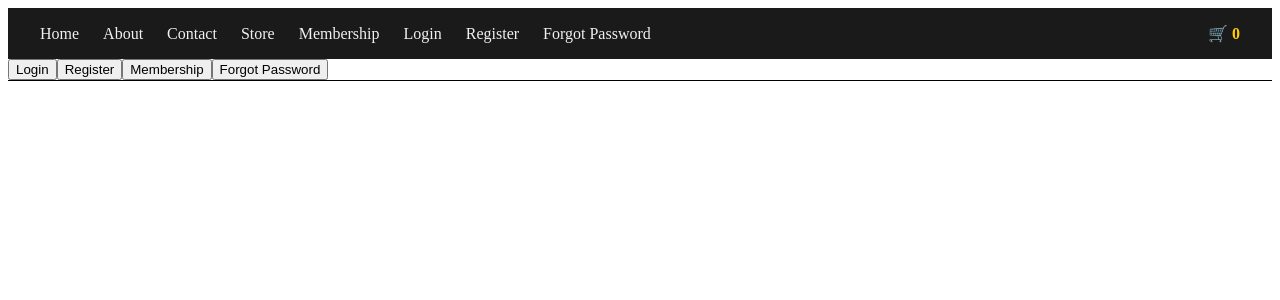
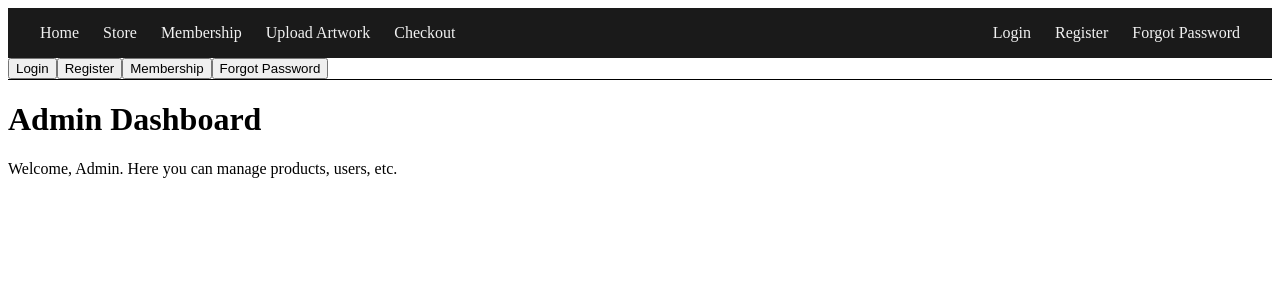
Before and after one commit to outlandi-co/shopping-site, a React (Vite) app: page /admin in a window 1280 px wide. Shown: the top 300 px of the page. Built offline with nearby package versions, Linux system fonts and the light colour scheme.

Commit message:
updated navBar.scss, created adminpage, updated navbar.jsx

```diff
--- a/src/AppRoutes.jsx
+++ b/src/AppRoutes.jsx
@@ -10,6 +10,9 @@ import CheckoutPage from './pages/CheckOutPage/CheckOutPage';
 import Store from './pages/Store';
 import ProductDetail from './pages/ProductDetail';
 import ForgotPasswordPage from './pages/ForgotPasswordPage/ForgotPasswordPage';
+import AdminPage from './pages/AdminPage/AdminPage';
+
+
 
 const AppRoutes = ({
   isAuthenticated,
@@ -73,6 +76,8 @@ const AppRoutes = ({
         />
         <Route path="/product/:id" element={<ProductDetail />} />
         <Route path="/forgot-password" element={<ForgotPasswordPage />} />
+        <Route path="/admin" element={<AdminPage />} />
+
       </Routes>
     </>
   );
--- a/src/components/NavBar/NavBar.jsx
+++ b/src/components/NavBar/NavBar.jsx
@@ -1,30 +1,36 @@
-// src/components/Navbar.jsx
 import React from 'react';
-import { NavLink } from 'react-router-dom';
+import { NavLink, useNavigate } from 'react-router-dom';
 import '../../styles/navBar.scss';
 
 const Navbar = ({ isAuthenticated, handleLogout, cartItems = [] }) => {
+  const navigate = useNavigate();
+
   return (
     <nav className="navbar">
-      <ul>
-        <li><NavLink to="/home">Home</NavLink></li>
-        <li><NavLink to="/about">About</NavLink></li>
-        <li><NavLink to="/contact">Contact</NavLink></li>
-        <li><NavLink to="/store">Store</NavLink></li>
-        <li><NavLink to="/membership">Membership</NavLink></li>
+      <ul className="nav-left">
+        <li><NavLink to="/home" className="nav-link">Home</NavLink></li>
+        <li><NavLink to="/store" className="nav-link">Store</NavLink></li>
+        <li><NavLink to="/membership" className="nav-link">Membership</NavLink></li>
+        <li><NavLink to="/upload" className="nav-link">Upload Artwork</NavLink></li>
+        <li><NavLink to="/checkout" className="nav-link">Checkout</NavLink></li>
+      </ul>
+
+      <ul className="nav-right">
         {!isAuthenticated ? (
           <>
-            <li><NavLink to="/login">Login</NavLink></li>
-            <li><NavLink to="/register">Register</NavLink></li>
-            <li><NavLink to="/forgot-password">Forgot Password</NavLink></li>
+            <li><NavLink to="/login" className="nav-link">Login</NavLink></li>
+            <li><NavLink to="/register" className="nav-link">Register</NavLink></li>
+            <li><NavLink to="/forgot-password" className="nav-link">Forgot Password</NavLink></li>
           </>
         ) : (
           <>
-            <li><NavLink to="/checkout">Checkout</NavLink></li>
-            <li><button onClick={handleLogout} className="logout-button">Logout</button></li>
+            <li><NavLink to="/admin" className="admin-link">Admin</NavLink></li> {/* ✅ Admin Access */}
+            <li className="cart-count">🛒 {cartItems.length}</li>
+            <li>
+              <button onClick={handleLogout} className="logout-button">Logout</button>
+            </li>
           </>
         )}
-        <li className="cart-count">🛒 {cartItems.length}</li>
       </ul>
     </nav>
   );
--- /dev/null
+++ b/src/pages/AdminPage/AdminPage.jsx
@@ -0,0 +1,13 @@
+// src/pages/AdminPage/AdminPage.jsx
+import React from 'react';
+
+const AdminPage = () => {
+  return (
+    <div className="admin-page">
+      <h1>Admin Dashboard</h1>
+      <p>Welcome, Admin. Here you can manage products, users, etc.</p>
+    </div>
+  );
+};
+
+export default AdminPage;
--- a/src/styles/navBar.scss
+++ b/src/styles/navBar.scss
@@ -1,46 +1,63 @@
-/* src/styles/navBar.scss */
+/* navBar.scss */
 .navbar {
   background-color: #1a1a1a;
   padding: 1rem 2rem;
+  display: flex;
+  justify-content: space-between;
+  align-items: center;
+  flex-wrap: wrap;
 
   ul {
     display: flex;
-    align-items: center;
     gap: 1.5rem;
     list-style: none;
     margin: 0;
     padding: 0;
+    align-items: center;
   }
 
-  a {
+  a,
+  button {
     color: #f1f1f1;
+    background: none;
+    border: none;
+    font-weight: 500;
+    cursor: pointer;
     text-decoration: none;
-    font-weight: 500;
+    font-size: 1rem;
+    transition: color 0.3s ease;
+
+    &:hover {
+      color: #ffcc00;
+    }
 
     &.active {
       border-bottom: 2px solid #ffcc00;
     }
+  }
+
+  .cart-count {
+    font-weight: bold;
+    color: #ffcc00;
+    font-size: 1rem;
+  }
+
+  .admin-link {
+    color: #00c4ff;
+    font-weight: bold;
 
     &:hover {
-      color: #ffcc00;
+      text-decoration: underline;
+      color: #00e0ff;
     }
   }
 
   .logout-button {
-    background: none;
-    border: none;
     color: #f1f1f1;
     font-weight: 500;
-    cursor: pointer;
 
     &:hover {
-      color: #ff4d4f;
+      color: #ff4d4d;
     }
   }
-
-  .cart-count {
-    margin-left: auto;
-    font-weight: bold;
-    color: #ffcc00;
-  }
 }
```
